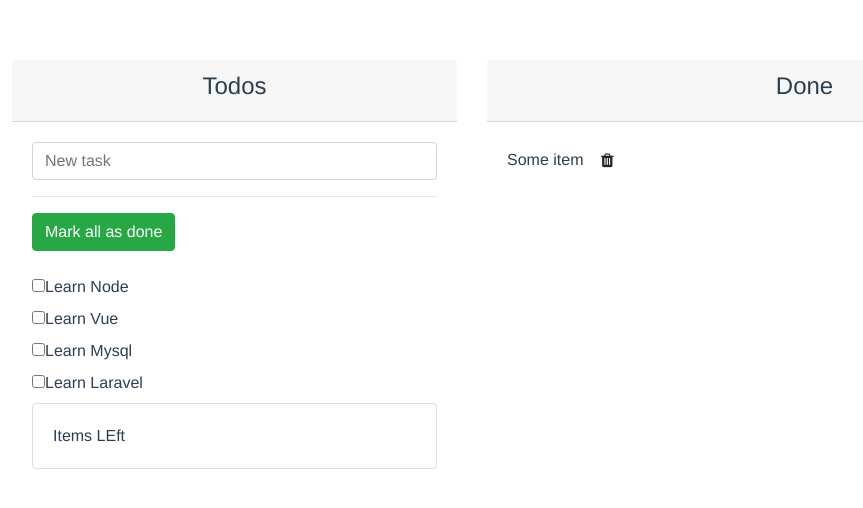
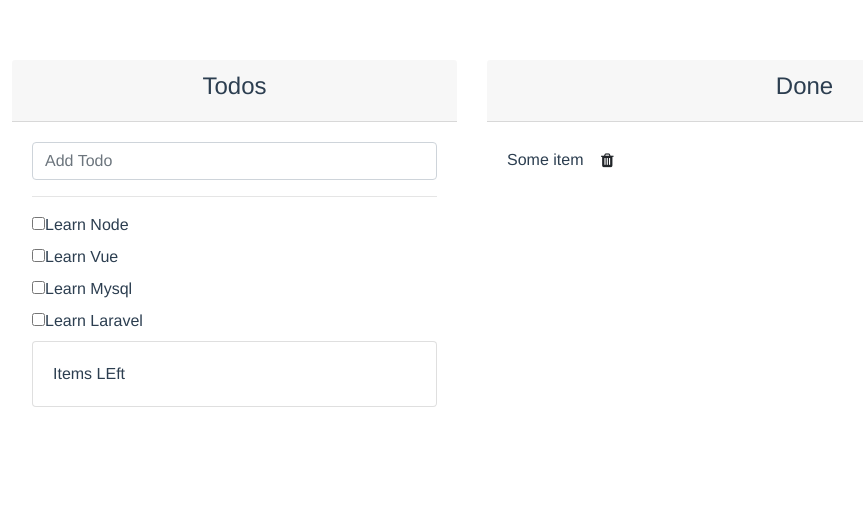
Before and after one commit to Gerbi/App-Vote, a Vue app in the folder Todo-App/: page / in a window 1280 px wide. Shown: the top 508 px of the page, without its empty margins (73-936 px from the left). Built offline with nearby package versions, Linux system fonts and the light colour scheme.

Commit message:
Comm Child comp to parend using event

```diff
--- a/Todo-App/src/App.vue
+++ b/Todo-App/src/App.vue
@@ -7,11 +7,8 @@
           <h4 align="center">Todos</h4>
         </div>
         <div class="card-body">
-          <AddTodo/>
+          <AddTodo @add-todo="addTodo"/>
           <hr>
-
-          <button class="btn btn-success" style="2px 5px">Mark all as done</button><br><br>
-
           <TodoListView :todos="todos"/>
 
 
@@ -54,6 +51,11 @@ export default {
     TodoListView,
     AddTodo,
     FinishedTodo
+  },
+  methods:{
+    addTodo(event){
+      this.todos.push(event);
+    }
   }
 }
 </script>
--- a/Todo-App/src/components/AddTodo.vue
+++ b/Todo-App/src/components/AddTodo.vue
@@ -1,9 +1,20 @@
 <template>
-    <input type="text" class="form-control" placeholder="New task"/>
+    <input type="text" class="form-control" placeholder="Add Todo" v-model="title" @keyup.enter="saveTodo(title)"/>
 </template>
 <script>
 export default {
-    name: 'AddTodo'
+    name: 'AddTodo',
+    data(){
+        return {
+            title: ''
+        }
+    },
+    methods:{
+        saveTodo(title){
+            this.$emit('add-todo',{title, id: Date.now().toString(), completed:false})
+
+        }
+    }
 }
 
 </script>
```
